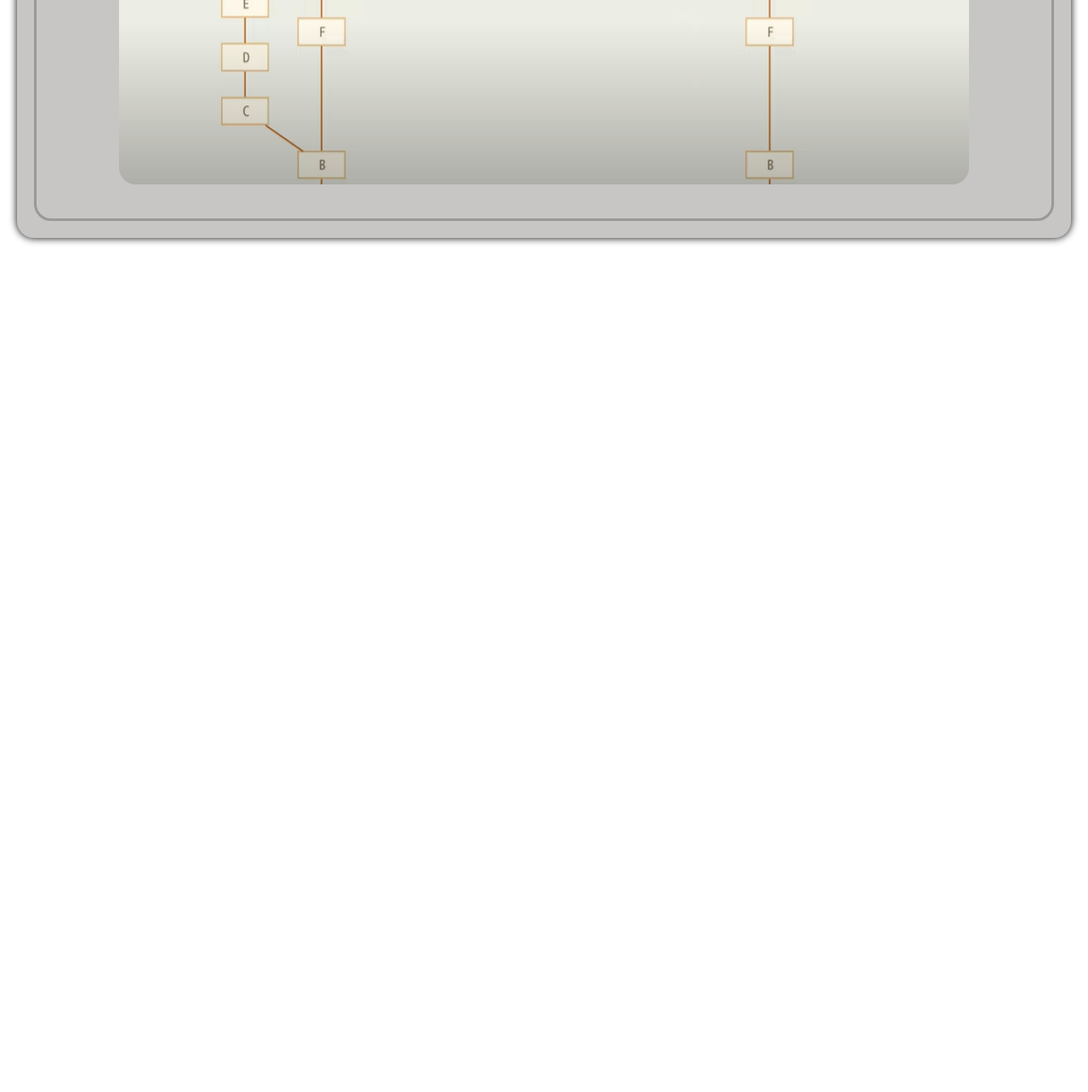
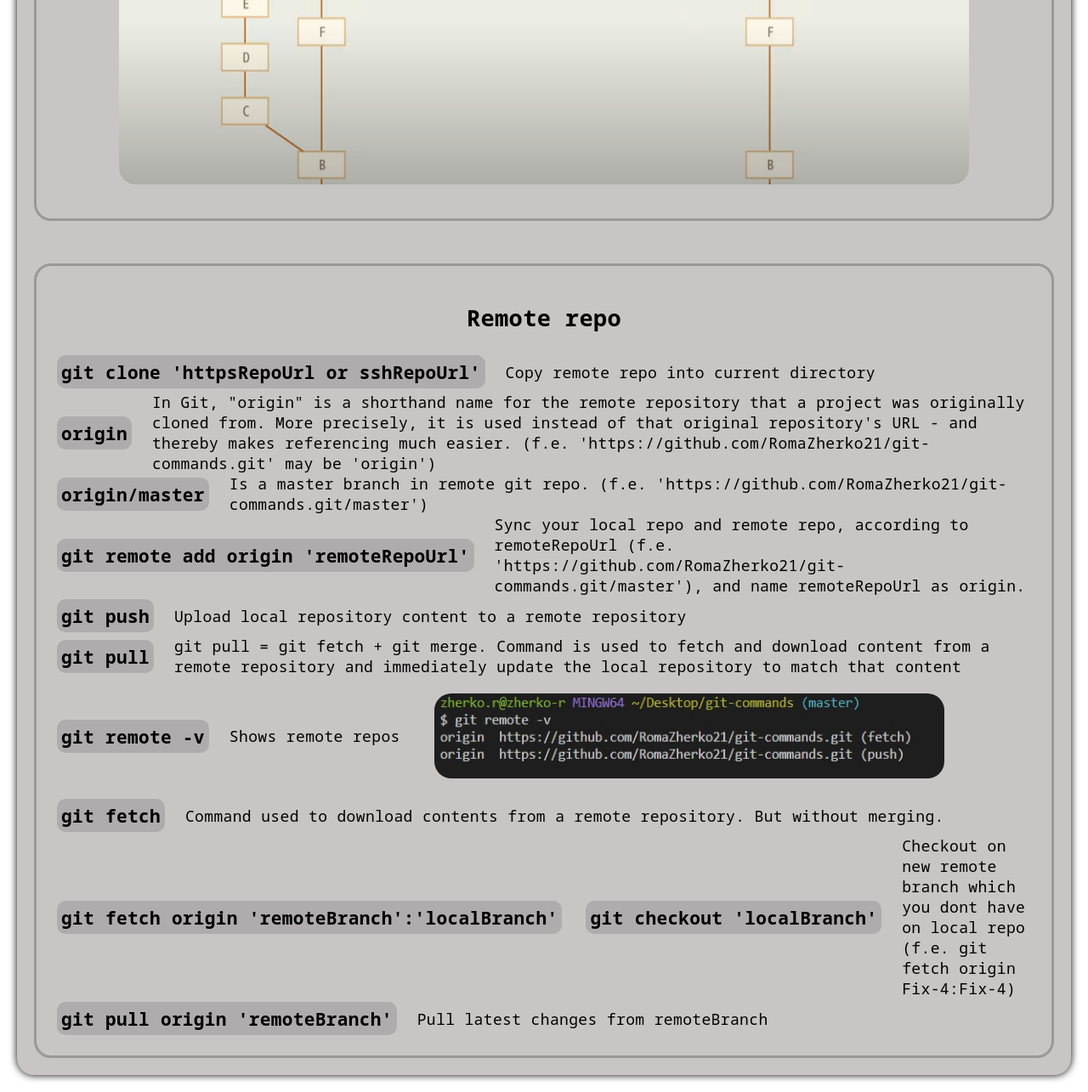
Before and after one commit to RomaZherko21/git-commands, a plain HTML site: page index.html in a window 1280 px wide. Shown: the part 7295-8580 px from the top of the page at 85% size. Before the commit the page ends 7595 px from the top, so only its background shows below. Drawn offline with Linux system fonts and the light colour scheme.

Commit message:
Add remote commands

```diff
--- a/index.html
+++ b/index.html
@@ -352,6 +352,88 @@
             </div>
         </section>
 
+        <section class="commands-list">
+            <h2 class="commands-list__title">Remote repo</h2>
+
+
+
+            <div class="command-wrapper">
+                <h3 class="command">git clone 'httpsRepoUrl or sshRepoUrl'</h3>
+                <div class="description">Copy remote repo into current directory
+                </div>
+            </div>
+
+            <div class="command-wrapper">
+                <h3 class="command">origin</h3>
+                <div class="description">In Git, "origin" is a shorthand name for the remote repository that a project
+                    was originally cloned from. More precisely, it is used instead of that original repository's URL -
+                    and thereby makes referencing much easier. (f.e. 'https://github.com/RomaZherko21/git-commands.git'
+                    may be 'origin')
+                </div>
+            </div>
+
+            <div class="command-wrapper">
+                <h3 class="command">origin/master</h3>
+                <div class="description">Is a master branch in remote git repo. (f.e.
+                    'https://github.com/RomaZherko21/git-commands.git/master')
+                </div>
+            </div>
+
+            <div class="command-wrapper">
+                <h3 class="command">git remote add origin 'remoteRepoUrl'</h3>
+                <div class="description">Sync your local repo and remote repo, according to remoteRepoUrl (f.e.
+                    'https://github.com/RomaZherko21/git-commands.git/master'), and name remoteRepoUrl as origin.
+                </div>
+            </div>
+
+            <div class="command-wrapper">
+                <h3 class="command">git push</h3>
+                <div class="description">Upload local repository content to a remote repository
+                </div>
+            </div>
+
+            <div class="command-wrapper">
+                <h3 class="command">git pull</h3>
+                <div class="description">git pull = git fetch + git merge. Command is used to fetch and download content
+                    from a remote repository and immediately update the local repository to match that content
+                </div>
+            </div>
+
+            <div class="command-wrapper">
+                <h3 class="command">git remote -v</h3>
+                <div class="description">Shows remote repos
+                </div>
+
+                <div class="img-wrapper">
+                    <img src="./img/remote/remote.jpg" style="width: 600px; height:100px; border-radius: 20px;" alt="">
+                </div>
+            </div>
+
+            <div class="command-wrapper">
+                <h3 class="command">git fetch</h3>
+                <div class="description">Command used to download contents from a remote repository. But without
+                    merging.
+                </div>
+            </div>
+
+            <div class="command-wrapper">
+                <h3 class="command">git fetch origin 'remoteBranch':'localBranch'</h3>
+                <h3 class="command">git checkout 'localBranch'</h3>
+                <div class="description">Checkout on new remote branch which you dont have on local repo (f.e. git fetch
+                    origin Fix-4:Fix-4)
+                </div>
+            </div>
+
+            <div class="command-wrapper">
+                <h3 class="command">git pull origin 'remoteBranch'</h3>
+                <div class="description">Pull latest changes from remoteBranch
+                </div>
+            </div>
+
+
+
+        </section>
+
     </main>
 
 </body>
```
Also changed, not shown: img/remote/remote.jpg (added).
